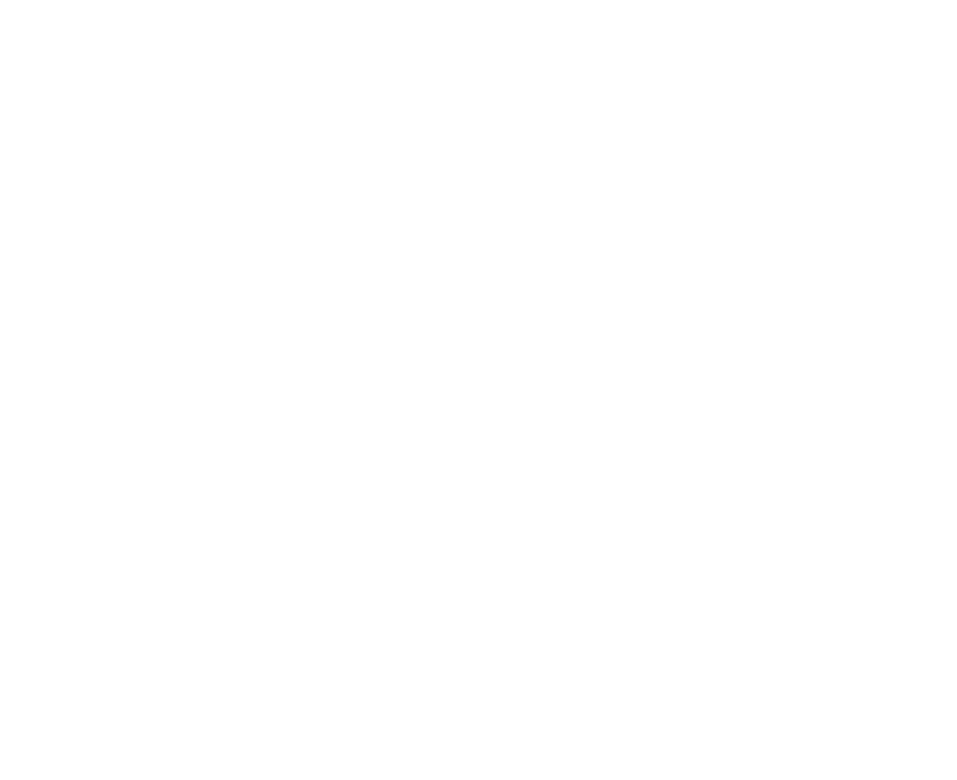
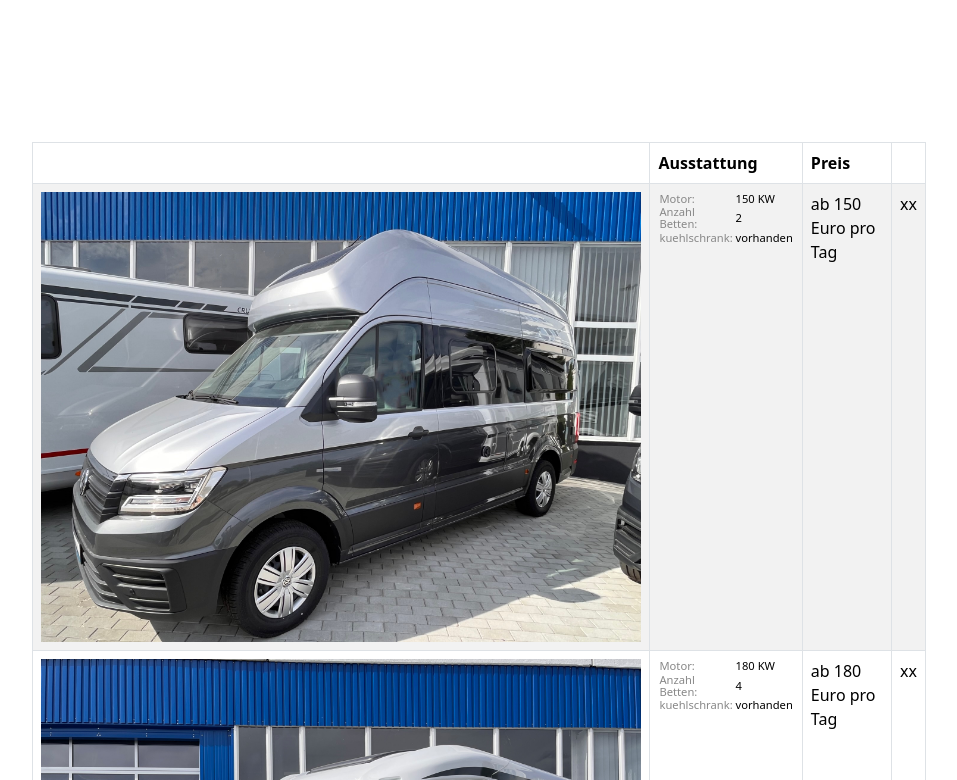
Before and after one commit to dsevenx/cubewm, a React (Create React App) app: page /datenschutz in a window 1280 px wide. Shown: the part 4840-5620 px from the top of the page, without its empty margins (66-1023 px from the left). Before the commit the page ends 4902 px from the top, so only its background shows below. Built offline with nearby package versions, Linux system fonts and the light colour scheme.

Commit message:
mit Bilder 1

```diff
--- a/src/Main.js
+++ b/src/Main.js
@@ -12,6 +12,7 @@
 import { Impressum } from "./components/cpimpressumdatenschutz/Impressum";
 import { Datenschutz } from "./components/cpimpressumdatenschutz/Datenschutz";
 import { Startkarten } from "./components/Startkarten";
+import { Wohnmobileliste } from "./components/cpwohnmobilereservierung/Wohnmobileliste";
 
 export class Main extends Component {
   constructor(props) {
@@ -36,6 +37,7 @@
             </Router>
           </Container>
           <Startkarten></Startkarten>
+          <Wohnmobileliste></Wohnmobileliste>
           <h1> </h1>
         </div>
         <Footer />
--- /dev/null
+++ b/src/components/cpwohnmobilereservierung/Wohnmobileliste.js
@@ -0,0 +1,157 @@
+import React, { Component } from "react";
+import { Table } from "react-bootstrap";
+import { Button, ButtonGroup, ButtonToolbar, Image } from "react-bootstrap";
+import { Form } from "react-bootstrap";
+import { Navigate } from "react-router-dom";
+
+import { Row, Col, Container } from "react-bootstrap";
+import { GetKleineTabelleUebersicht } from "../tech/GetKleineTabelleUebersicht";
+
+import IMG_MAIN_LMC from "../../assets/LMC/IMG_MAIN_LMC.jpeg";
+import IMG_MAIN_VW from "../../assets/VW/IMG_MAIN_VW.jpeg";
+
+export class Wohnmobileliste extends Component {
+  constructor(props) {
+    super(props);
+    this.state = {
+      Wohnmobileimstate: [],
+    };
+
+    this.refreshWohnmobileListe = this.refreshWohnmobileListe.bind(this);
+    this.getBildMain = this.getBildMain.bind(this);
+  }
+
+  refreshWohnmobileListe() {
+    this.setState({
+      Wohnmobileimstate: [
+        {
+          id: 10,
+          imgmain: "IMG_MAIN_VW",
+          ausstattung: [
+            {
+              key: "Motor",
+              wert: "150 KW",
+              typ: "zahl",
+            },
+            {
+              key: "Anzahl Betten",
+              wert: "2",
+              typ: "zahl",
+            },
+            {
+              key: "kuehlschrank",
+              wert: "vorhanden",
+              typ: "text",
+            },
+          ],
+          preis: "ab 150 Euro pro Tag",
+        },
+        {
+          id: 20,
+          imgmain: "IMG_MAIN_LMC",
+          ausstattung: [
+            {
+              key: "Motor",
+              wert: "180 KW",
+              typ: "zahl",
+            },
+            {
+              key: "Anzahl Betten",
+              wert: "4",
+              typ: "zahl",
+            },
+            {
+              key: "kuehlschrank",
+              wert: "vorhanden",
+              typ: "text",
+            },
+          ],
+          preis: "ab 180 Euro pro Tag",
+        },
+      ],
+    });
+  }
+
+  componentDidMount() {
+    this.refreshWohnmobileListe();
+  }
+
+  getBildMain(pName) {
+    if (pName === "IMG_MAIN_VW") {
+      return (
+        <Image
+          src={IMG_MAIN_VW}
+          alt="es fehlt IMG_3"
+          fluid
+          className="card-img-top"
+        />
+      );
+    }
+    if (pName === "IMG_MAIN_LMC") {
+      return (
+        <Image
+          src={IMG_MAIN_LMC}
+          alt="es fehlt IMG_3"
+          fluid
+          className="card-img-top"
+        />
+      );
+    }
+    return pName;
+  }
+
+  render() {
+    return (
+      <div className="mt-5 d-flex justify-content-middle">
+        <Container>
+          <Row>
+            <Col xs={10} id="page-content-wrapper">
+              <div className="p-3 mb-2 bg-white text-dark">
+                <div>
+                  <Table className="mt-4" striped bordered hover siz="sm">
+                    <thead>
+                      <tr>
+                        <th></th>
+                        <th>Ausstattung</th>
+                        <th>Preis</th>
+                        <th></th>
+                      </tr>
+                    </thead>
+                    <tbody>
+                      {this.state.Wohnmobileimstate.map((Wohnmobil) => (
+                        <tr key={Wohnmobil.id}>
+                          <td>{this.getBildMain(Wohnmobil.imgmain)}</td>
+                          <td>
+                            {GetKleineTabelleUebersicht(Wohnmobil.ausstattung)}
+                          </td>
+                          <td>{Wohnmobil.preis}</td>
+                          <td>
+                            <ButtonToolbar>
+                              <ButtonGroup vertical>xx</ButtonGroup>
+                            </ButtonToolbar>
+                          </td>
+                        </tr>
+                      ))}
+                    </tbody>
+                  </Table>
+                </div>
+              </div>
+            </Col>
+          </Row>
+        </Container>
+      </div>
+    );
+  }
+}
+
+/*
+ <EditAddKunde
+                                  art="UPD"
+                                  idkunde={Wohnmobil.id}
+                                  titel={"Kunden aktualisieren"}
+                                  name={Wohnmobil.kundenname}
+                                  beschreibung={Wohnmobil.beschreibung}
+                                  refreshfunktion={this.refreshKundenListe}
+                                  nurechte={this.props.nurechte}
+                                />
+                                */
--- /dev/null
+++ b/src/components/tech/GetDatum.js
@@ -0,0 +1,14 @@
+export function GetDatum(pDatum) {
+  if (!pDatum) {
+    return "";
+  }
+  return (
+    pDatum.substring(8, 10) +
+    "." +
+    pDatum.substring(5, 7) +
+    "." +
+    pDatum.substring(0, 4)
+  );
+}
+
+export default GetDatum;
--- /dev/null
+++ b/src/components/tech/GetKleineTabelleUebersicht.js
@@ -0,0 +1,50 @@
+import React from "react";
+import { GetDatum } from "./GetDatum";
+
+export function GetKleineTabelleUebersicht(params) {
+  if (!params || params.length === 0) {
+    return <div></div>;
+  } else {
+    let lTabelle = params.map((param) => {
+      if (param.wert === "") {
+        return "";
+      }
+      if (param.typ === "datum") {
+        return (
+          <tr>
+            <td>{param.key}:</td>
+            <td className="kleine_tabelle_uebersicht_wert">
+              {GetDatum(param.wert)}
+            </td>
+          </tr>
+        );
+      } else if (param.typ === "langtext") {
+        return (
+          <>
+            <tr>
+              <td>{param.key}:</td>
+            </tr>
+            <tr>
+              <td className="kleine_tabelle_uebersicht_wert">{param.wert}</td>
+            </tr>
+          </>
+        );
+      } else {
+        return (
+          <tr>
+            <td>{param.key}:</td>
+            <td className="kleine_tabelle_uebersicht_wert">{param.wert}</td>
+          </tr>
+        );
+      }
+    });
+
+    return (
+      <div className="kleine_tabelle_uebersicht">
+        <table>
+          <tbody>{lTabelle}</tbody>
+        </table>
+      </div>
+    );
+  }
+}
```
Also changed, not shown: src/assets/LMC/IMG_MAIN_LMC.jpeg (renamed from src/assets/LMC/IMG_MAIN.jpeg), src/assets/VW/IMG_MAIN_VW.jpeg (renamed from src/assets/VW/IMG_MAIN.jpeg).
